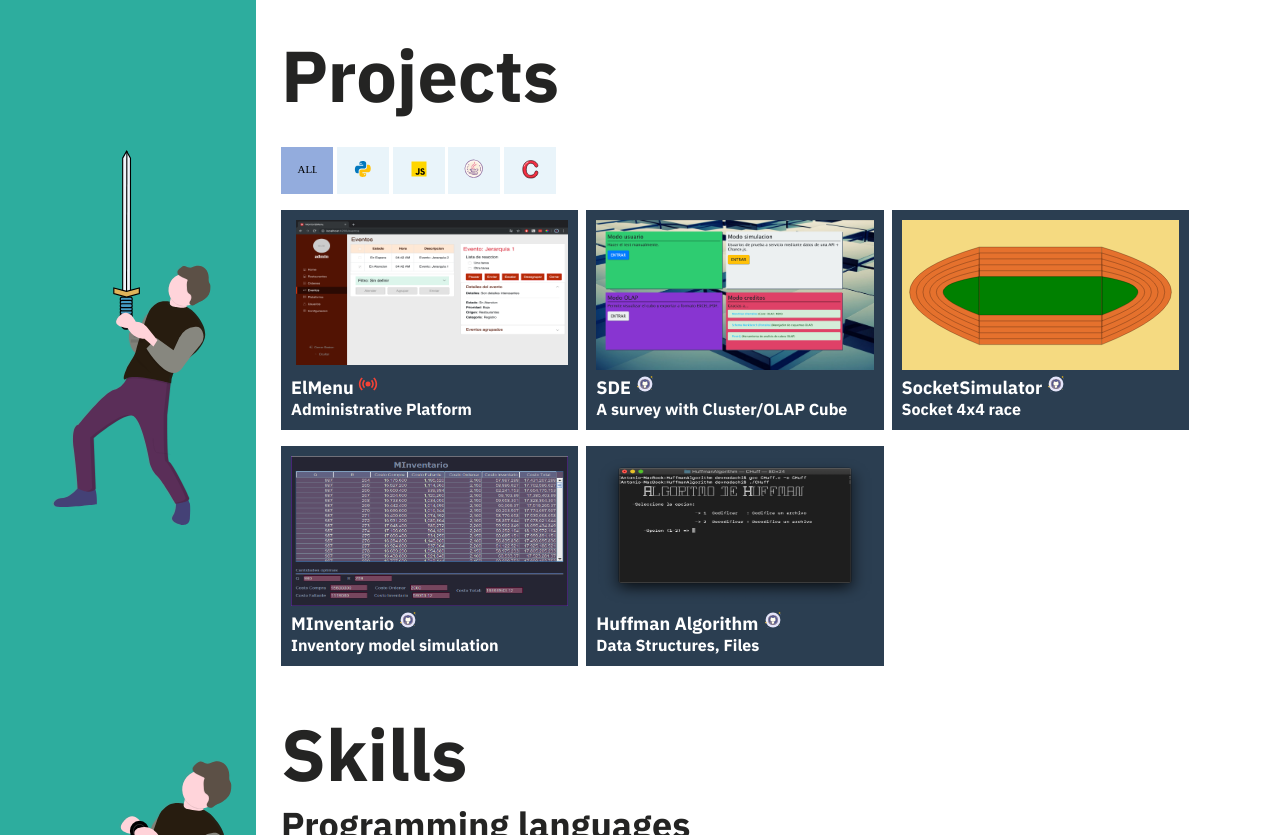
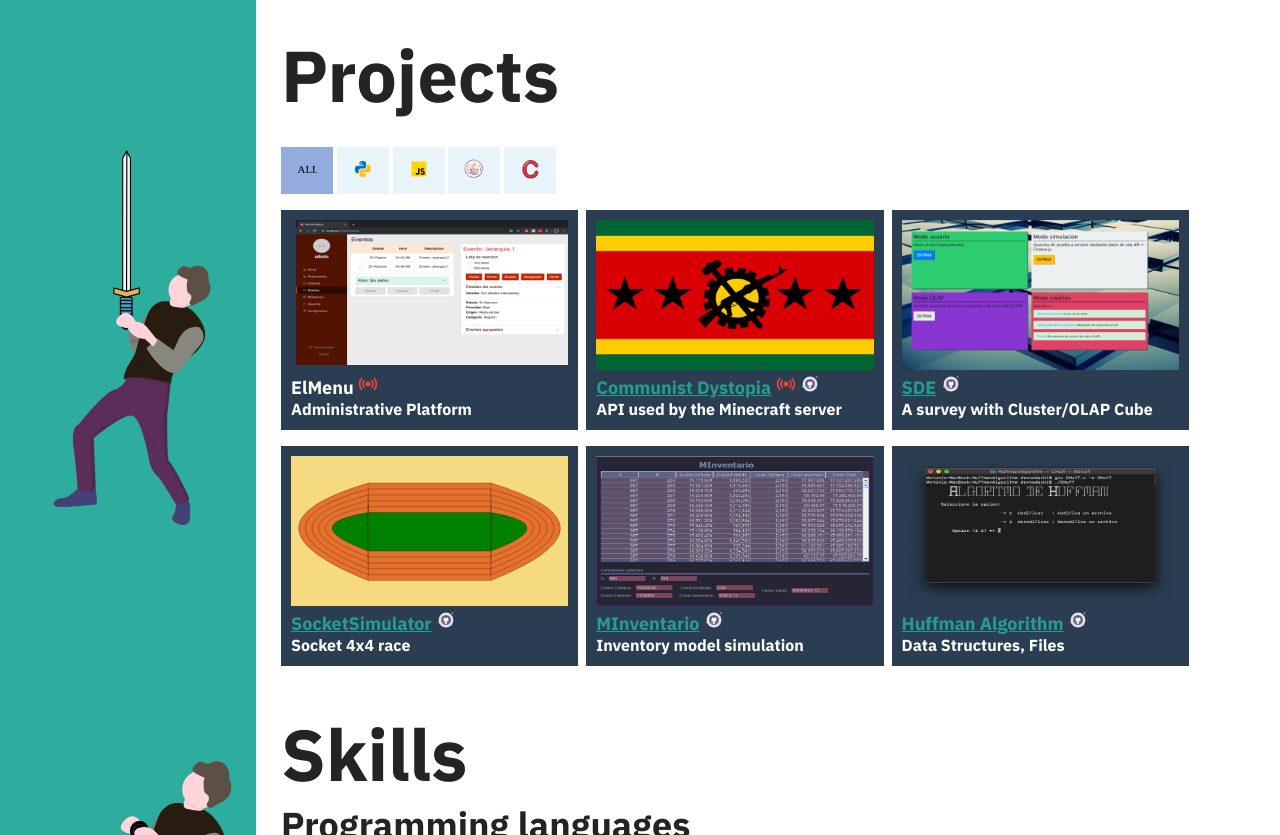
Before and after one commit to lantoniogc/lantoniogc.github.io, a plain HTML site: page index.html in a window 1280 px wide. Shown: the part 680-1515 px from the top of the page. Drawn offline with Linux system fonts and the light colour scheme.

Commit message:
New project + Links to all projects

```diff
--- a/css/projects.css
+++ b/css/projects.css
@@ -32,6 +32,10 @@ h1 {
 .content p,
 .content h4 {
   color: white;
+}
+
+.content a {
+  color: #269c8e;
 }
 
 .project-photo {
--- a/index.html
+++ b/index.html
@@ -178,6 +178,34 @@
                   <p>Administrative Platform</p>
                 </div>
               </div>
+              <div class="column python">
+                <div class="content">
+                  <img
+                    src="img/projects/SomaliaLogo.png"
+                    alt="Mountains"
+                    style="width: 100%"
+                    class="project-photo"
+                  />
+                  <h4>
+                    <a href="https://github.com/CommunistDystopia/api"
+                      >Communist Dystopia</a
+                    >
+                    <img
+                      src="img/icons8/icons8-live.svg"
+                      alt=""
+                      srcset=""
+                      class="project-stack"
+                    />
+                    <img
+                      src="img/icons8/icons8-github.svg"
+                      alt=""
+                      srcset=""
+                      class="project-stack"
+                    />
+                  </h4>
+                  <p>API used by the Minecraft server</p>
+                </div>
+              </div>
               <div class="column js">
                 <div class="content">
                   <img
@@ -187,7 +215,7 @@
                     class="project-photo"
                   />
                   <h4>
-                    SDE
+                    <a href="https://github.com/lantoniogc/SDE">SDE</a>
                     <img
                       src="img/icons8/icons8-github.svg"
                       alt=""
@@ -207,7 +235,9 @@
                     class="project-photo"
                   />
                   <h4>
-                    SocketSimulator
+                    <a href="https://github.com/lantoniogc/SocketSimulator"
+                      >SocketSimulator</a
+                    >
                     <img
                       src="img/icons8/icons8-github.svg"
                       alt=""
@@ -227,7 +257,9 @@
                     class="project-photo"
                   />
                   <h4>
-                    MInventario
+                    <a href="https://github.com/lantoniogc/MInventario"
+                      >MInventario</a
+                    >
                     <img
                       src="img/icons8/icons8-github.svg"
                       alt=""
@@ -247,7 +279,9 @@
                     class="project-photo"
                   />
                   <h4>
-                    Huffman Algorithm
+                    <a href="https://github.com/lantoniogc/HuffmanAlgorithm"
+                      >Huffman Algorithm</a
+                    >
                     <img
                       src="img/icons8/icons8-github.svg"
                       alt=""
```
Also changed, not shown: img/projects/SomaliaLogo.png (added).
